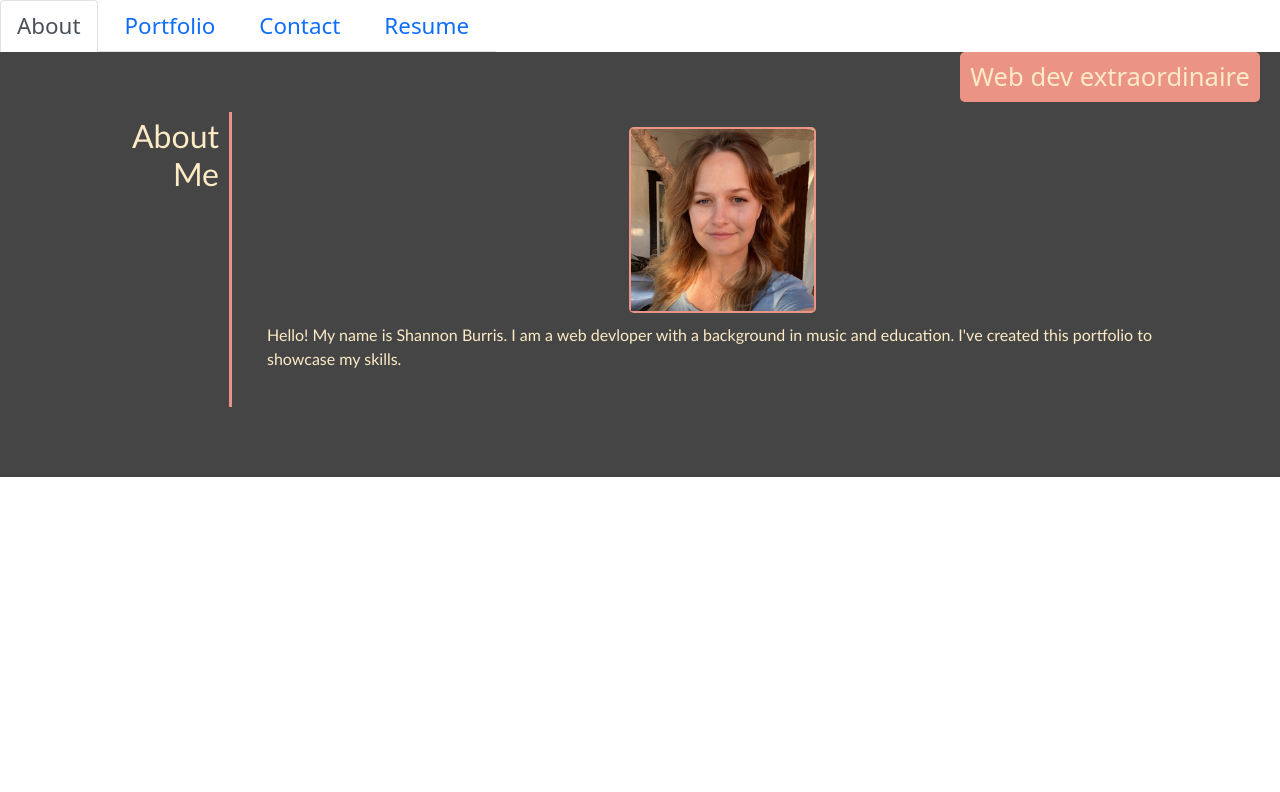
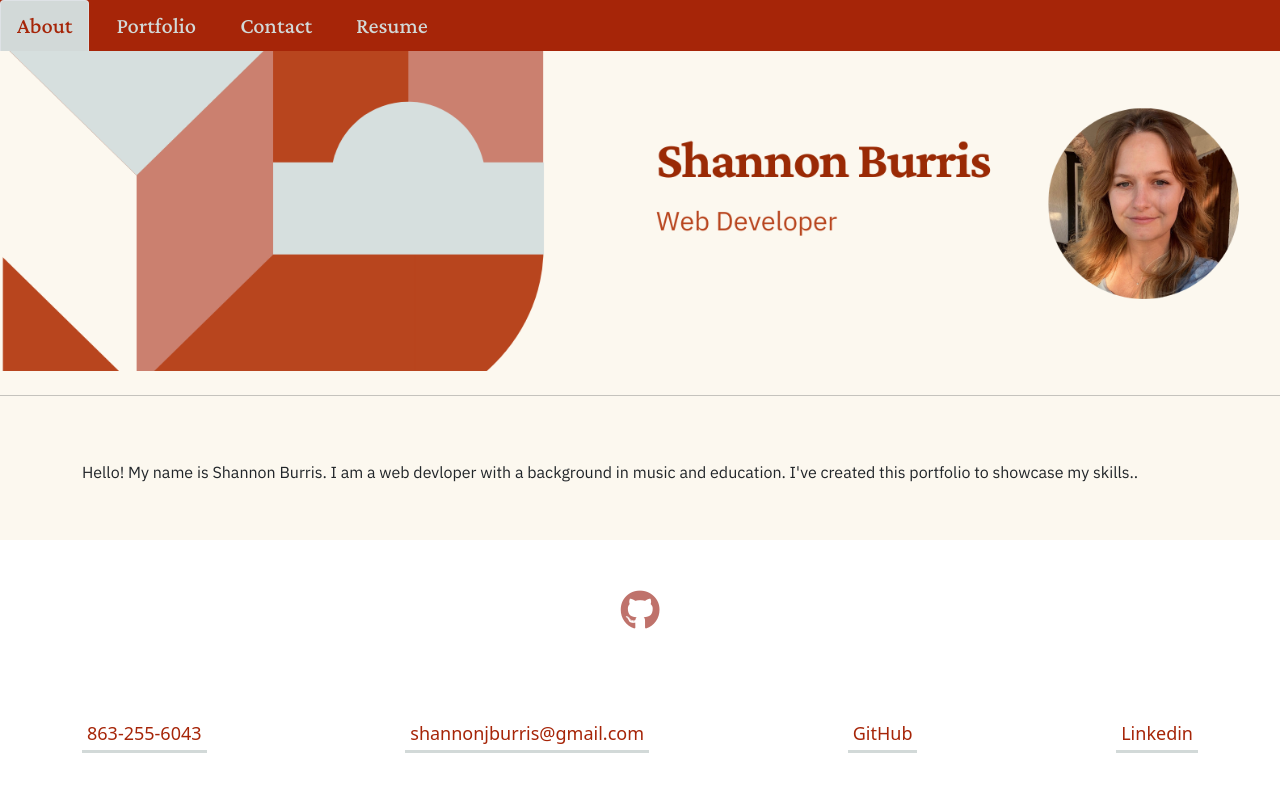
Before and after one commit to shannonjburris/react-portfolio, a React (Create React App) app: page / in a window 1280 px wide. Shown: the top 792 px of the page. Built offline with nearby package versions, Linux system fonts and the light colour scheme.

Commit message:
more stryling

```diff
--- a/public/Assets/CSS/styles.css
+++ b/public/Assets/CSS/styles.css
@@ -1,20 +1,22 @@
+/* GLOBAL */
+
 * {
     box-sizing: border-box;
 }
 
 :root {
-    --dark: #454545;
-    --light:  #97ABB1;
-    --text: #FCEBC5;
-    --bright: #EB9486;
+    --dark: #BF726B;
+    --light: #FCF8EF;
+    --text: #A62508;
+    --bright: #D2D9D8;
 }
 
 .body {
     margin: 0;
     padding: 0;
-    font-family: 'Trebuchet MS', 'Lucida Sans Unicode', 'Lucida Grande', 'Lucida Sans', Arial, sans-serif;
+    font-family: 'IBM Plex Sans', sans-serif;
     line-height: 1.5;
-    background-color: var(--dark);
+    background-color: var(--light);
 }
 
 h1,
@@ -26,9 +28,17 @@ h6 {
     margin: 0;
 }
 
+.container {
+    max-width: 1130px;
+    margin: 0 auto;
+    padding: 40px;
+}
+
 p {
     margin: 0;
 }
+
+/* HEADER */
 
 header {
     padding: 15px 15px;
@@ -44,27 +54,32 @@ header h1 {
     color: var(--text);
     background: var(--light);
     padding: 5px 1% 5px 8%;
-    font-size: 4vw;
+    font-size: 3vw;
 }
 
 nav {
     display: flex;
     flex-direction: row;
     flex-wrap: wrap;
+    font-family: 'Crimson Pro', serif;
+    background: var(--text);
 }
 
-nav a {
+nav > ul > li > a {
     text-decoration: none;
     padding: 10px;
     margin-right: 10px;
-    color: var(--light);
     background-image: linear-gradient(280deg, var(--bright) 0%, var(--bright) 100%);
     background-repeat: no-repeat;
     background-size: 100% 0.2cm;
     background-position: bottom;
     font-size: 1.4em;
     transition: all .25s ease-in;
-    color: var(--text);
+    color: var(--bright) !important;
+    }
+nav .active {
+    background-color: var(--bright) !important;
+    color: var(--text) !important;
 }
 
 nav a:hover {
@@ -72,46 +87,23 @@ nav a:hover {
     color: var(--dark);
 }
 
-
-
-.hero-text {
-    position: absolute;
-    right: 20px;
-
+nav .nav-tabs {
+    border-bottom: none;
 }
 
-.hero-text h2 {
-    color: var(--text);
-    background: var(--bright);
-    font-size: 1.6em;
-    padding: 10px;
-    border-radius: 5px;
-}
+/* ABOUT */
+
 .container {
-    padding: 40px;
     display: flex;
     flex-direction: row;
     flex-wrap: wrap;
 }
-#about-me-image {
-    border: 2px solid var(--bright);
-    border-radius: 5px;
-    max-width: 20%;
-    display: inline;
-}
-
-#about-me-text {
-    padding: 10px;
-    color: var(--text);
-}
-
 
 .flex-row {
     width: 100%;
     display: flex;
     flex-direction: row;
     margin: 20px 0 30px 0;
-
 }
 
 .left {
@@ -134,6 +126,8 @@ nav a:hover {
     flex-wrap: wrap;
     justify-content: space-evenly;
 }
+
+/* CARDS */
 
 .card-links {
     position: absolute;
@@ -166,6 +160,8 @@ article:nth-child(1) {
     width: 100%;
 }
 
+/* CONTACT */
+
 .contact-links {
     width: 100%;
     padding: 0;
@@ -174,7 +170,10 @@ article:nth-child(1) {
     list-style-type: none;
     justify-content: space-between;
 }
-
+form {
+    width: 50%;
+    padding-left: 20px;
+}
 .contact-links li a {
     text-decoration: none;
     font-size: large;
@@ -183,6 +182,21 @@ article:nth-child(1) {
     border-bottom: 3px solid var(--bright);
 }
 
+#button {
+    background-color: var(--dark);
+    border: 1px solid var(--dark);
+    margin-top: 5px;
+}
+
+footer a {
+    text-decoration: none;
+    color: var(--dark);
+    font-size: 40px;
+}
+
+footer a:hover {
+    color: var(--bright);
+}
 
 @media screen and (max-width: 768px) {
     .flex-row {
@@ -220,3 +234,9 @@ article:nth-child(1) {
             flex-direction: row;
         }
     }
+
+    /* footer */
+
+    .links {
+        margin: 0 auto;
+    }
--- a/public/index.html
+++ b/public/index.html
@@ -25,6 +25,13 @@
       Learn how to configure a non-root public URL by running `npm run build`.
     -->
     <link rel="stylesheet" href="./assets/CSS/styles.css" />
+    <link rel="stylesheet" href="https://cdnjs.cloudflare.com/ajax/libs/font-awesome/5.15.4/css/all.min.css">
+    <link rel="preconnect" href="https://fonts.googleapis.com">
+    <link rel="preconnect" href="https://fonts.gstatic.com" crossorigin>
+    <link href="https://fonts.googleapis.com/css2?family=IBM+Plex+Sans&display=swap" rel="stylesheet">
+    <link rel="preconnect" href="https://fonts.googleapis.com">
+    <link rel="preconnect" href="https://fonts.gstatic.com" crossorigin>
+    <link href="https://fonts.googleapis.com/css2?family=Crimson+Pro:wght@500&display=swap" rel="stylesheet">
     <title>Portfolio
     </title>
   </head>
--- a/src/components/Footer.js
+++ b/src/components/Footer.js
@@ -3,13 +3,23 @@ import React from 'react';
 function Footer() {
 
     return (
-<footer>
-<container>
+        <footer>
+            <div class="container">
+                <div class="links">
+                <a href="https://github.com/shannonjburris" target="_blank"><i class="fab fa-github"></i></a>
+                </div>
+            </div>
+            <div class="container">
+                <ul class="contact-links">
+                    <li> <a href="tel:863-255-6043">863-255-6043</a> </li>
+                    <li> <a href="mailto:shannonjburris@gmail.com" target="_blank">shannonjburris@gmail.com</a> </li>
+                    <li> <a href="https://github.com/shannonjburris" target="_blank">GitHub</a> </li>
+                    <li> <a href="https://www.linkedin.com/in/shannon-burris/" target="_blank">Linkedin</a></li>
+                </ul>
+            </div>
+        </footer>
 
-</container>
-</footer>
-
-)
+    )
 };
 
 export default Footer;
--- a/src/components/NavTabs.js
+++ b/src/components/NavTabs.js
@@ -50,11 +50,11 @@ function NavTabs({ currentPage, handlePageChange }) {
           </li>
         </ul>
       </nav>
-    <section class="hero-banner">
+      {/* <section class="hero-banner">
         <div class="hero-text">
             <h2>Web dev extraordinaire</h2>
         </div>
-    </section>
+    </section> */}
     </div>
   );
 }
--- a/src/components/PortfolioContainer.js
+++ b/src/components/PortfolioContainer.js
@@ -31,6 +31,7 @@ export default function PortfolioContainer() {
       <NavTabs currentPage={currentPage} handlePageChange={handlePageChange} />
       {/* Here we are calling the renderPage method which will return a component  */}
       {renderPage()}
+      <Footer />
     </div>
   );
 }
--- a/src/components/pages/About.js
+++ b/src/components/pages/About.js
@@ -3,20 +3,15 @@ import React from 'react';
 export default function About() {
   return (
     <div class="body">
-      <section class="container">
-        <div class="flex-row">
-            <div class="left">
-                <h2 id="about-me">About Me</h2>
-            </div>
-            <div class="content">
-                <div id="about-me-image">
-                    <img src="Assets/images/IMG_3676.jpg" alt="me" />
-                </div>
-                <p id="about-me-text">Hello! My name is Shannon Burris. I am a web devloper with a background in music and education. I've created this portfolio to showcase my skills. </p>
-            </div>
+      <div class="jumbotron">
+        <div id="about-me-image">
+          <img src="Assets/images/hero.png" alt="me" />
         </div>
-        </section>
+      </div>
+      <hr class="my-4" />
+      <div class="container">
+        <p>Hello! My name is Shannon Burris. I am a web devloper with a background in music and education. I've created this portfolio to showcase my skills..</p>
+      </div>
     </div>
-
   );
 }
--- a/src/components/pages/Portfolio.js
+++ b/src/components/pages/Portfolio.js
@@ -3,7 +3,9 @@ import React from 'react';
 export default function Portfolio() {
   return (
     <div class="body">
+      <header>
       <h1 id="work">Portfolio</h1>
+      </header>
       <div class="flex-row">
         <div class="left">
         </div>
--- a/src/components/pages/Resume.js
+++ b/src/components/pages/Resume.js
@@ -2,22 +2,10 @@ import React from 'react';
 
 export default function Resume() {
   return (
-    <div>
+    <div class="body">
       <h1>Resume</h1>
       <p>
-        Donec a volutpat quam. Curabitur nec varius justo, sed rutrum ligula.
-        Curabitur pellentesque turpis sit amet eros iaculis, a mollis arcu
-        dictum. Ut vel ante eget massa ornare placerat. Etiam nisl orci, finibus
-        sodales volutpat et, hendrerit ut dolor. Suspendisse porta dictum nunc,
-        sed pretium risus rutrum eget. Nam consequat, ligula in faucibus
-        vestibulum, nisi justo laoreet risus, luctus luctus mi lacus sit amet
-        libero. Class aptent taciti sociosqu ad litora torquent per conubia
-        nostra, per inceptos himenaeos. Mauris pretium condimentum tellus eget
-        lobortis. Interdum et malesuada fames ac ante ipsum primis in faucibus.
-        Donec placerat accumsan mi, ut congue neque placerat eu. Donec nec ipsum
-        in velit pellentesque vehicula sit amet at augue. Maecenas aliquam
-        bibendum congue. Pellentesque semper, lectus non ullamcorper iaculis,
-        est ligula suscipit velit, sed bibendum turpis dui in sapien.
+        <a href="./Assets/images/Shannon Burris Resume Web.pdf">Resume</a>
       </p>
     </div>
   );
--- /dev/null
+++ b/src/utils/helpers.js
@@ -0,0 +1,4 @@
+export function validateEmail(email) {
+    const re = /^(([^<>()[\]\\.,;:\s@"]+(\.[^<>()[\]\\.,;:\s@"]+)*)|(".+"))@((\[[0-9]{1,3}\.[0-9]{1,3}\.[0-9]{1,3}\.[0-9]{1,3}\])|(([a-zA-Z\-0-9]+\.)+[a-zA-Z]{2,}))$/;
+    return re.test(String(email).toLowerCase());
+  }
```
Also changed, not shown: src/components/pages/Contact.js (+54 -7 lines), public/Assets/Images/hero.png (added). Lines whose indentation alone changed are shown as unchanged.
